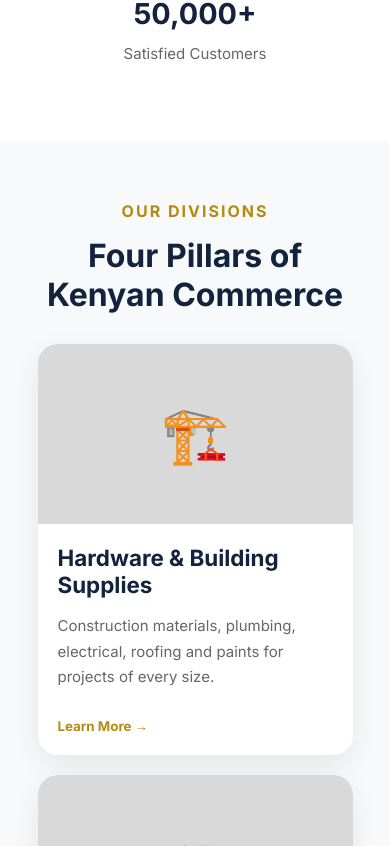
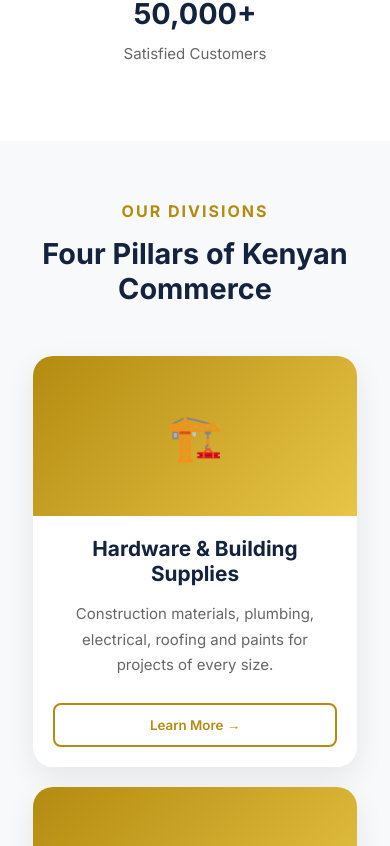
Before and after one commit to muthonido/mohammed-moti-website, a React (Vite) app: page / in a window 390 px wide. Shown: the part 1338-2184 px from the top of the page. Built offline with nearby package versions, Linux system fonts and the light colour scheme.

Commit message:
Improve responsive Divisions section

```diff
--- a/src/sections/Divisions/Divisions.css
+++ b/src/sections/Divisions/Divisions.css
@@ -31,22 +31,24 @@
   background: white;
   border-radius: 20px;
   overflow: hidden;
-  box-shadow: 0 10px 30px rgba(0, 0, 0, .08);
+  box-shadow: 0 10px 30px rgba(0,0,0,.08);
   transition: all .35s ease;
+  cursor: pointer;
 }
 
 .division-card:hover {
-  transform: translateY(-8px);
-  box-shadow: 0 20px 45px rgba(0, 0, 0, .12);
+  transform: translateY(-10px);
+  box-shadow: 0 20px 45px rgba(0,0,0,.12);
 }
 
 .image-placeholder {
   height: 220px;
-  background: #d9d9d9;
+  background: linear-gradient(135deg,#b38b10,#e8c547);
   display: flex;
   justify-content: center;
   align-items: center;
   font-size: 70px;
+  color: white;
 }
 
 .card-content {
@@ -56,6 +58,7 @@
 .card-content h3 {
   margin-bottom: 15px;
   color: #13233d;
+  font-size: 1.5rem;
 }
 
 .card-content p {
@@ -65,65 +68,108 @@
 }
 
 .card-content button {
-  background: none;
-  border: none;
+  background: transparent;
+  border: 2px solid #b38b10;
   color: #b38b10;
-  font-weight: bold;
-  cursor: pointer;
-  transition: all .3s ease;
+  padding: 12px 24px;
+  border-radius: 8px;
+  font-weight: 600;
+  transition: .3s;
 }
 
-.division-card:hover button {
+.card-content button:hover {
   background: #b38b10;
   color: white;
-  transform: translateX(6px);
-  padding: 10px 18px;
-  border-radius: 8px;
 }
 
-/* =======================
-   MOBILE RESPONSIVE
-======================= */
+/* =========================
+   TABLET
+========================= */
 
-@media (max-width: 768px) {
+@media (max-width:992px){
 
-  .divisions {
-    padding: 60px 20px;
+.divisions{
+    padding:80px 20px;
 }
 
-  .divisions h2 {
-    font-size: 2rem;
-    margin-bottom: 30px;
-    text-align: center;
+.divisions h2{
+    font-size:2.5rem;
 }
 
-  .section-tag {
-    text-align: center;
+.division-grid{
+    gap:20px;
 }
 
-  .division-grid {
-    grid-template-columns: 1fr;
-    gap: 20px;
 }
 
-  .division-card {
-    width: 100%;
+/* =========================
+   MOBILE
+========================= */
+
+@media(max-width:768px){
+
+.divisions{
+    padding:70px 20px;
 }
 
-  .image-placeholder {
-    height: 180px;
-    font-size: 55px;
+.divisions h2{
+    font-size:2rem;
+    text-align:center;
 }
 
-  .card-content {
-    padding: 20px;
+.section-tag{
+    text-align:center;
 }
 
-  .card-content h3 {
-    font-size: 1.4rem;
+.division-grid{
+    grid-template-columns:1fr;
 }
 
-  .card-content p {
-    font-size: 15px;
+.image-placeholder{
+    height:180px;
+    font-size:55px;
 }
+
+.card-content{
+    padding:25px;
+    text-align:center;
 }
+
+.card-content h3{
+    font-size:1.3rem;
+}
+
+.card-content button{
+    width:100%;
+}
+
+}
+
+/* =========================
+   SMALL PHONES
+========================= */
+
+@media(max-width:480px){
+
+.divisions{
+    padding:60px 15px;
+}
+
+.image-placeholder{
+    height:160px;
+    font-size:45px;
+}
+
+.divisions h2{
+    font-size:1.8rem;
+}
+
+.card-content{
+    padding:20px;
+}
+
+.card-content p{
+    font-size:15px;
+}
+
+}
```
Lines whose indentation alone changed are shown as unchanged.
